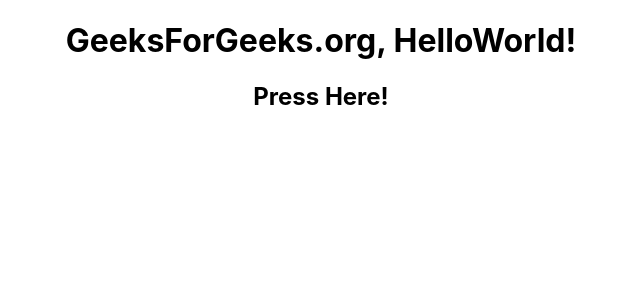
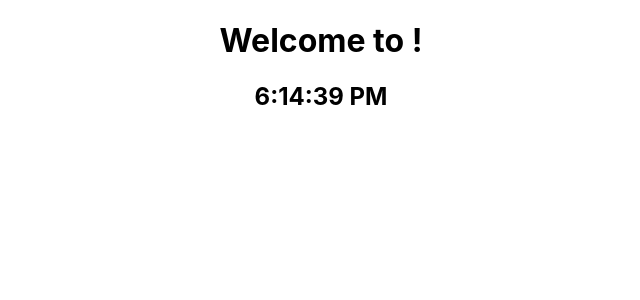
Before and after one commit to madhuvayya/React-Practice, a React (Create React App) app: page / in a window 1280 px wide. Shown: the top 300 px of the page, without its empty margins (319-959 px from the left). Built offline with nearby package versions, Linux system fonts and the light colour scheme.

Commit message:
Added Clock component

```diff
--- a/src/App.js
+++ b/src/App.js
@@ -26,6 +26,7 @@
 import Fragment from './components/Fragment'
 import OnclickEvent from './components/OnclickEvent'
 import ReactMethods from './components/ReactMethods'
+import Clock from './components/Clock'
 
 function App() {
   return (
@@ -58,7 +59,8 @@
       {/* <List /> */}
       {/* <Fragment /> */}
       {/* <OnclickEvent /> */}
-      <ReactMethods />
+      {/* <ReactMethods /> */}
+      <Clock />
     </div>
   );
 }
--- /dev/null
+++ b/src/components/Clock.js
@@ -0,0 +1,47 @@
+import React from 'react';
+import ReactDOM from 'react-dom';
+
+class Clock extends React.Component {
+	constructor(props)
+	{
+		super(props);
+		this.state = { time : new Date() };
+	}
+
+	// As soon as the Clock is mounted.
+	// Start the interval "timer".
+	// Call tick() every second.
+	componentDidMount()
+	{
+		this.timer = setInterval(
+			() => this.tick(),
+			1000);
+	}
+
+	// Before unmounting the Clock,
+	// Clear the interval "Timer"
+	// This step is a memory efficient step.
+	componentWillUnmount()
+	{
+		clearInterval(this.timer);
+	}
+
+	// This function updates the state,
+	// invokes re-render at each second.
+	tick()
+	{
+		this.setState({
+			time : new Date()
+		});
+	}
+
+	render()
+	{
+		return (
+			<div><h1>Welcome to { this.props.title } !</h1>
+		<h2>{this.state.time.toLocaleTimeString()}</h2></div>
+	);
+}
+}
+
+export default Clock;
```
